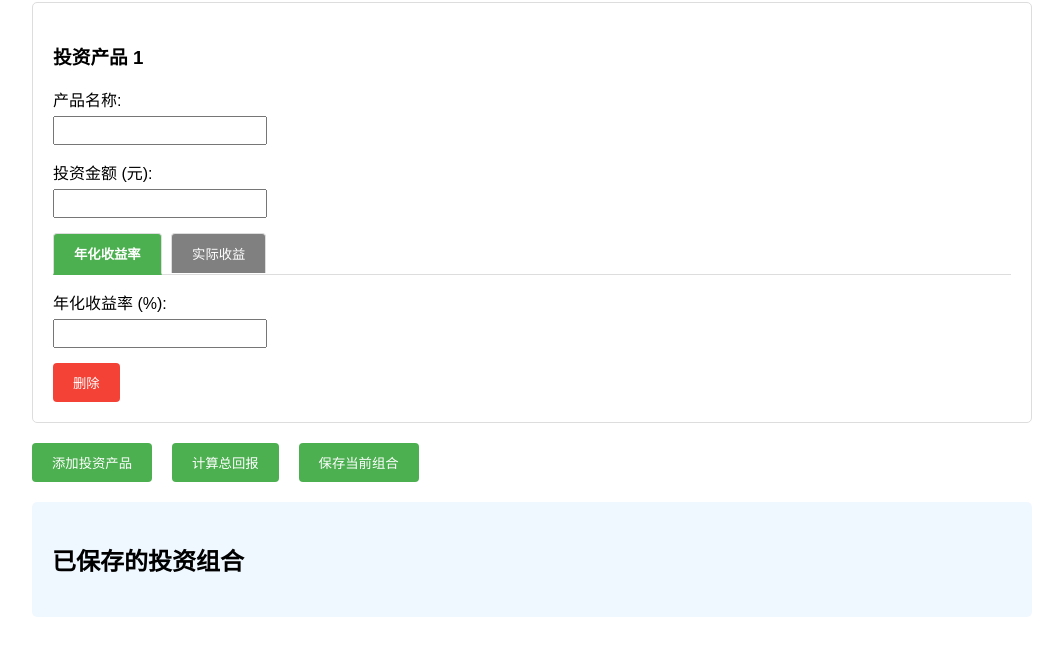
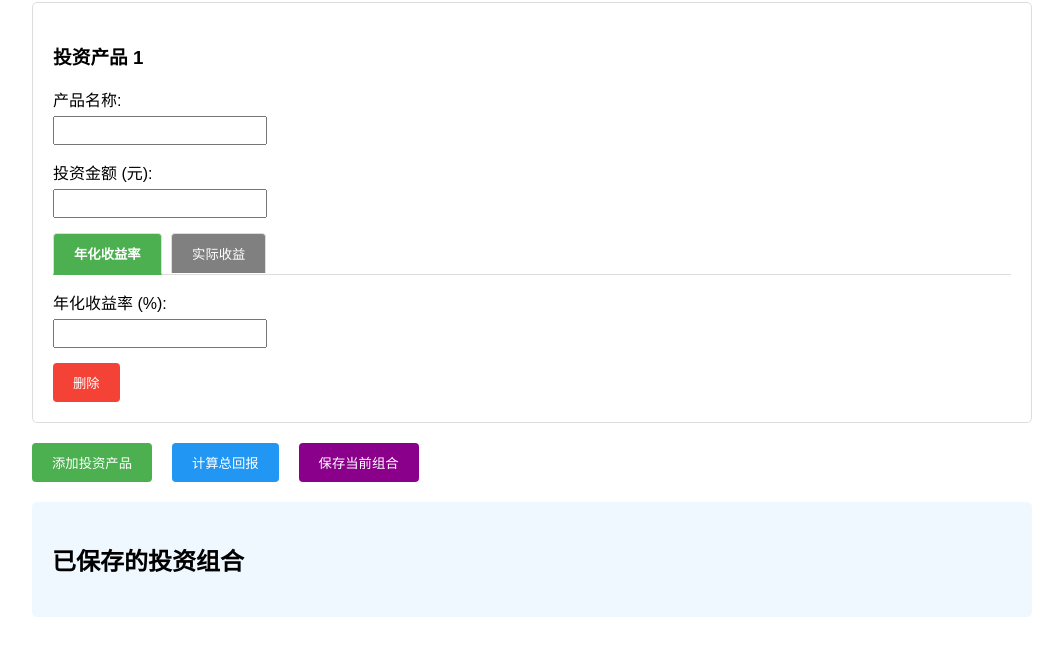
Before and after one commit to domechn/return-calc, a plain HTML site: page index.html in a window 1280 px wide. Shown: the part 87-742 px from the top of the page, without its empty margins (108-1171 px from the left). Drawn offline with Linux system fonts and the light colour scheme.

Commit message:
update button color

```diff
--- a/index.html
+++ b/index.html
@@ -149,8 +149,8 @@
 
     <div class="action-buttons">
         <button onclick="addInvestment()">添加投资产品</button>
-        <button onclick="calculateReturns()">计算总回报</button>
-        <button onclick="savePortfolio()">保存当前组合</button>
+        <button onclick="calculateReturns()" style="background-color: #2196F3;">计算总回报</button>
+        <button onclick="savePortfolio()" style="background-color: darkmagenta;">保存当前组合</button>
     </div>
 
     <div id="saved-portfolios" class="saved-portfolios">
```
